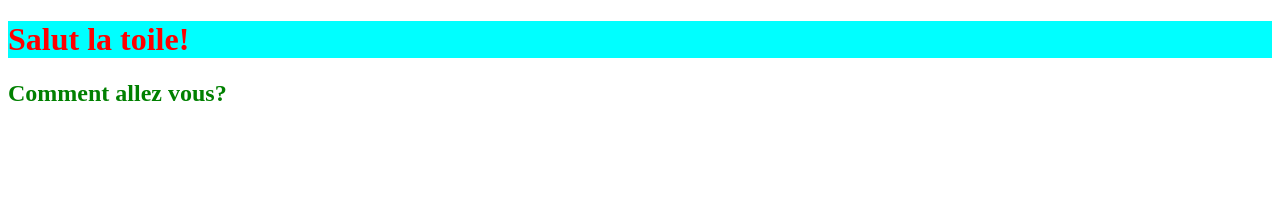
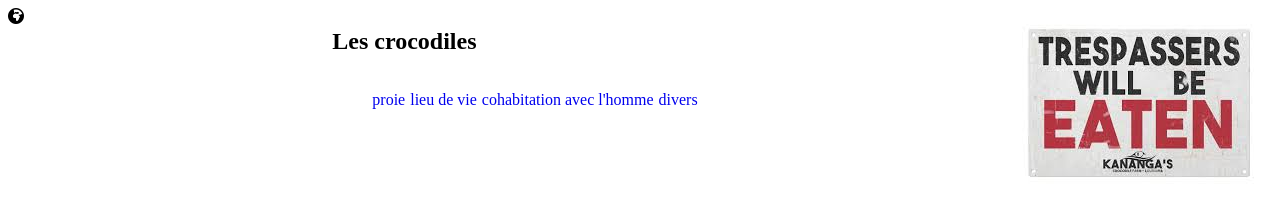
Before and after one commit to MatthieuCrane/MatthieuCrane.github.io, a plain HTML site: page index.html in a window 1280 px wide. Drawn offline with Linux system fonts and the light colour scheme.

Commit message:
changes of the day

```diff
--- a/index.html
+++ b/index.html
@@ -1,13 +1,27 @@
 <!DOCTYPE html>
-<html lang="en">
+<html lang="fr">
 <head>
     <meta charset="UTF-8">
     <meta name="viewport" content="width=device-width, initial-scale=1.0">
     <link rel="stylesheet" href="style.css">
+    <link rel="stylesheet" href="https://use.fontawesome.com/releases/v6.1.1/css/all.css">
     <title>Document</title>
 </head>
 <body>
-    <h1>Salut la toile!</h1>
-    <h2>Comment allez vous?</h2>
+    <nav>
+            <i class="fa-solid fa-earth-africa"></i>
+       <div class="title">
+            <h1>Les crocodiles</h1>
+        <ul class="information" >
+            <li><a class="link" href="Proie">proie</a></li>
+            <li><a class="link" href="Lieu de vie">lieu de vie</a></li>
+            <li><a class="link" href="Cohabitation avec l'homme">cohabitation avec l'homme</a></li>
+            <li><a class="link" href="divers">divers</a></li>
+        </ul>
+    </div>
+        <div class="image">
+            <img src="danger.jpg" alt="danger">
+        </div>
+    </nav>
 </body>
 </html>
--- a/style.css
+++ b/style.css
@@ -1,7 +1,23 @@
-h1{
-    color:red;
-    background-color: aqua;
+nav{
+    display:flex;
+    justify-content:space-between;
 }
-h2{
-    color:green;
+
+.information{
+    display: flex;
+    justify-content:space-between;
+    gap:5px;
 }
+
+.information a {
+    text-decoration:none;
+}
+
+.information li{
+    list-style: none;
+}
+
+.title{
+    display:flex;
+    flex-direction: column;
+}
```
Also changed, not shown: danger.jpg (added), danger.webp (added).
